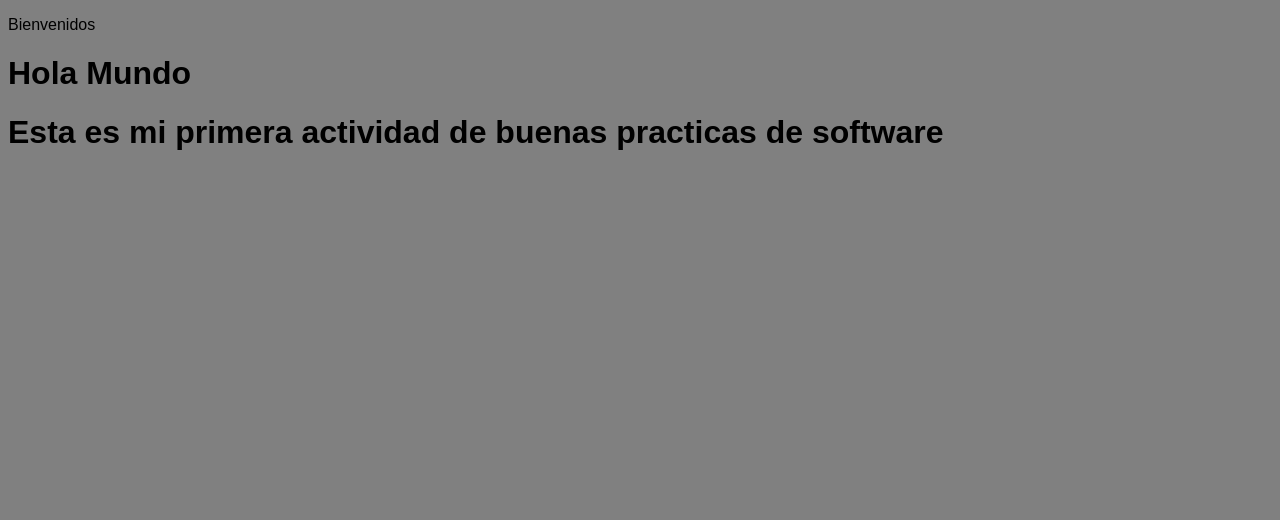
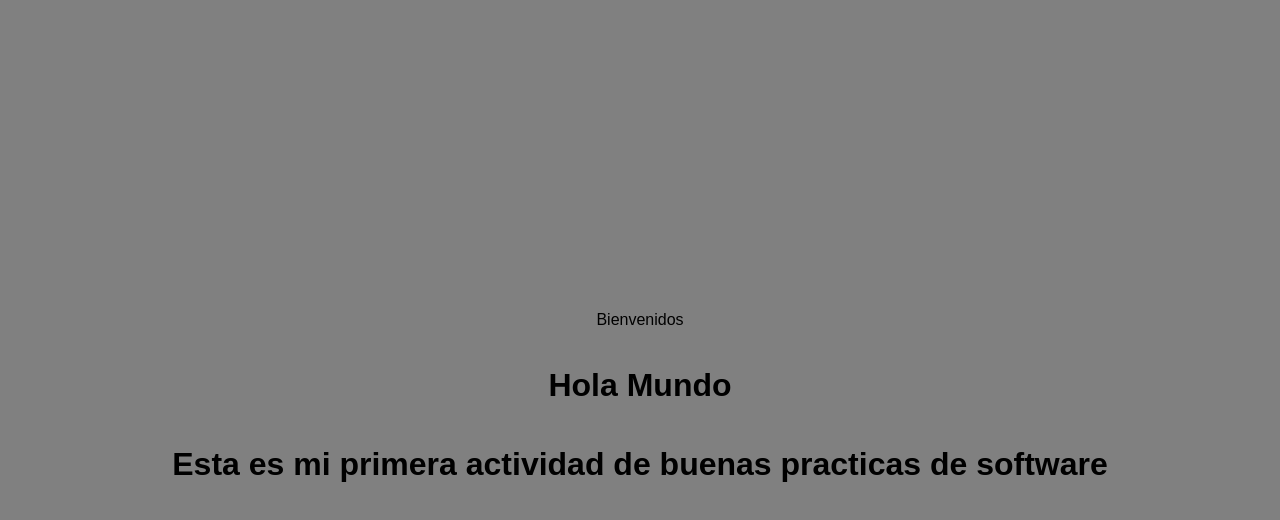
Before and after one commit to Jeancmn/miproyecto, a plain HTML site: page index.html in a window 1280 px wide. Drawn offline with Linux system fonts and the light colour scheme.

Commit message:
centrado de texto en la pantalla

```diff
--- a/index.html
+++ b/index.html
@@ -8,10 +8,12 @@
         body {
             background-color: gray; /* Cambia el color de fondo a gris */
             font-family: Arial, sans-serif; /* Cambia la fuente a Arial o una fuente sans-serif */
-        }
-         /* Centrar el texto en el centro horizontal */
-         .center-text {
-            text-align: center;
+            display: flex;
+            flex-direction: column;
+            justify-content: center;
+            align-items: center;
+            min-height: 100vh; /* Asegura que la altura mínima sea al menos el tamaño de la pantalla */
+            margin: 0; /* Elimina el margen predeterminado del cuerpo */
         }
     </style>
 </head>
```
